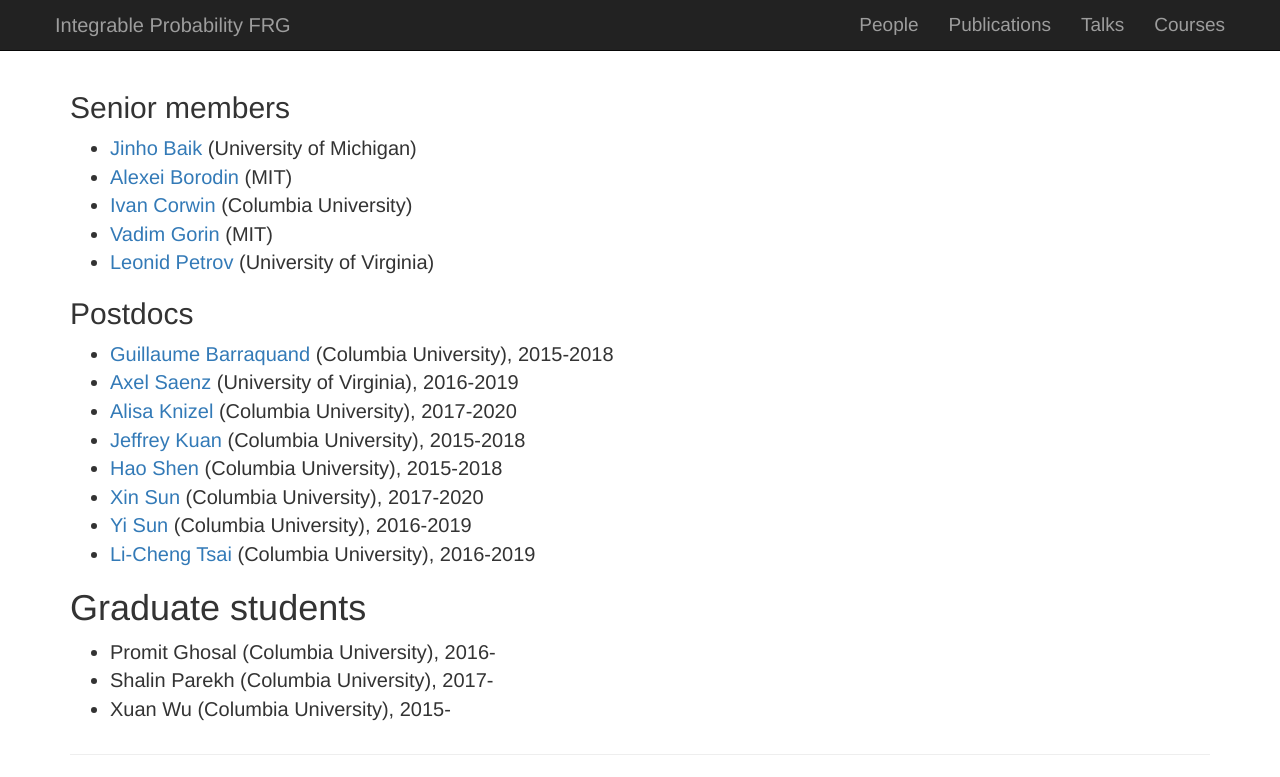
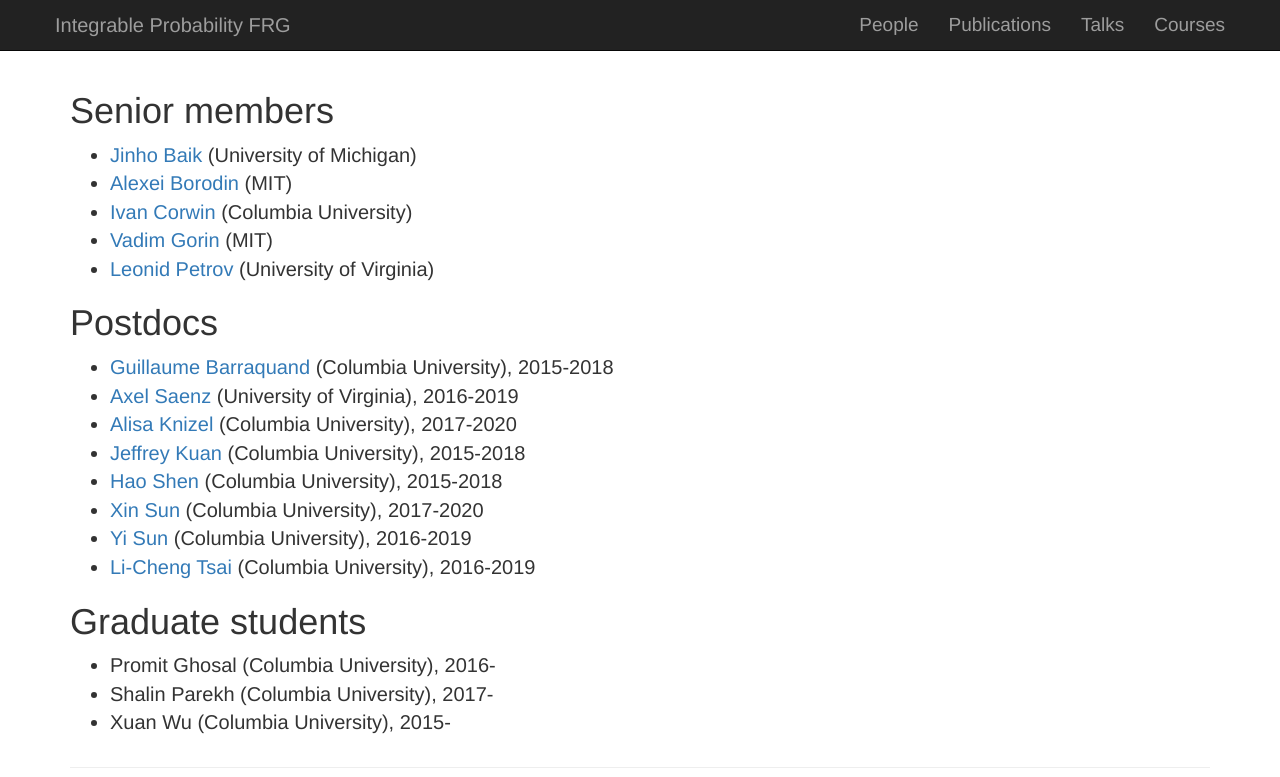
Before and after one commit to int-prob/int-prob-code, a Jekyll site: the page built from people.md, in a window 1280 px wide. Shown: the top 777 px of the page. Built offline with Jekyll 4.4.1, drawn with Linux system fonts in a browser that asks for light colours.

Commit message:
change of headers

```diff
--- a/people.md
+++ b/people.md
@@ -3,11 +3,11 @@
 layout: default
 ---
 
-## Senior members
+# Senior members
 
 {% include PIs.html %}
 
-## Postdocs
+# Postdocs
 
 - [Guillaume Barraquand][guil] (Columbia University), 2015-2018
 - [Axel Saenz][axel] (University of Virginia), 2016-2019
```
